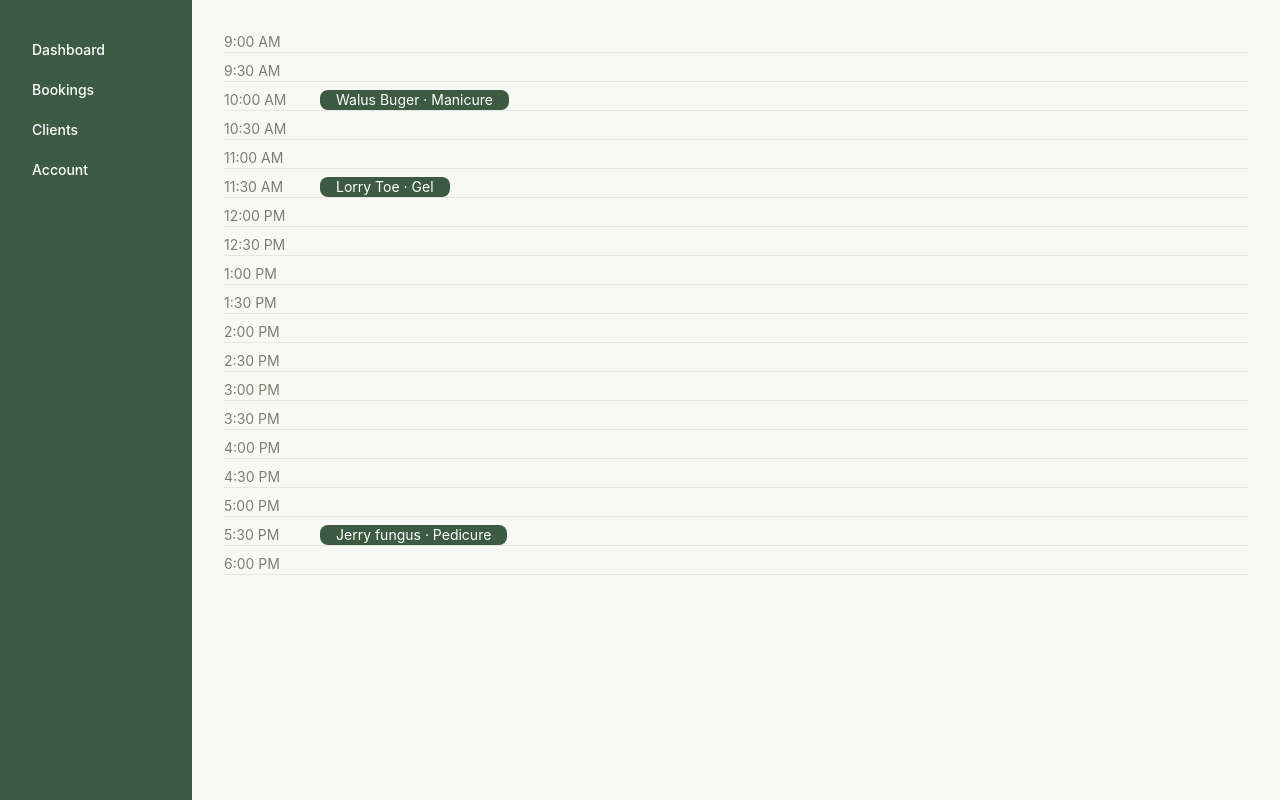
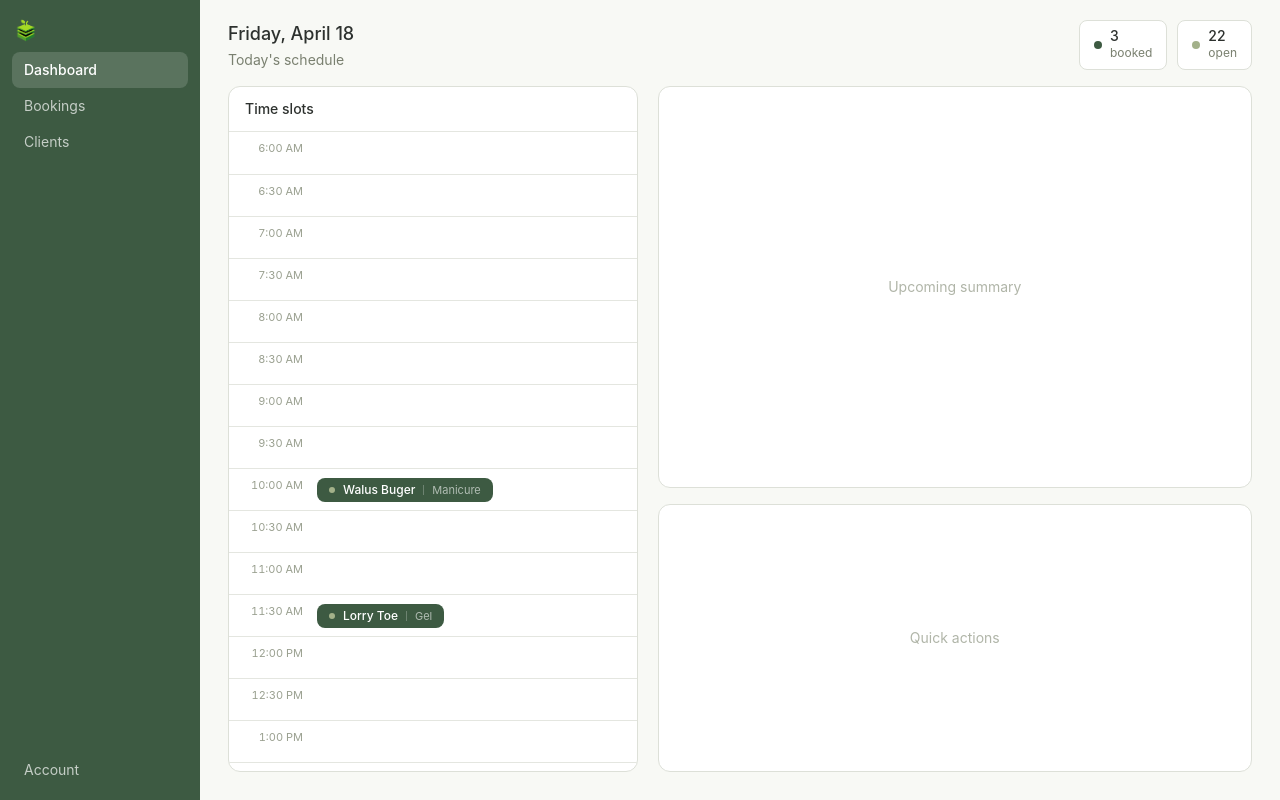
Before and after one commit to BreckynDev/OpenSlot, a React (Vite) app in the folder frontend/: page /dashboard in a window 1280 px wide. Built offline with nearby package versions, Linux system fonts and the light colour scheme.

Commit message:
Dashboard Layout
*Upgraded Dashboard layout
*Fixed items-center typo on outer div inside Register and Login that was preventing vertical centering.
*Updated button layout in Register and Login

```diff
--- a/frontend/src/components/DashboardView.tsx
+++ b/frontend/src/components/DashboardView.tsx
@@ -1,5 +1,10 @@
-// Temp Variables
 const timeSlots = [
+  "6:00 AM",
+  "6:30 AM",
+  "7:00 AM",
+  "7:30 AM",
+  "8:00 AM",
+  "8:30 AM",
   "9:00 AM",
   "9:30 AM",
   "10:00 AM",
@@ -24,45 +29,116 @@ const timeSlots = [
 const appointments = [
   { time: "10:00 AM", client: "Walus Buger", service: "Manicure" },
   { time: "11:30 AM", client: "Lorry Toe", service: "Gel" },
-  { time: "5:30 PM", client: "Jerry fungus", service: "Pedicure" },
+  { time: "5:30 PM", client: "Jerry Fungus", service: "Pedicure" },
 ];
 
 const DashboardView = () => {
+  const bookedCount = appointments.length;
+  const openCount = timeSlots.length - bookedCount;
+
   return (
-    <div className="flex">
-      <div className="bg-[#3D5A42] h-screen p-5 pt-8 w-48 flex flex-col gap-1">
-        <button className="text-white font-medium text-sm text-left px-3 py-2 rounded-lg hover:bg-[#344e38] transition-colors">
+    <div className="flex h-screen overflow-hidden">
+      {/* Sidebar */}
+      <div className="bg-[#3D5A42] h-screen w-[200px] flex-shrink-0 flex flex-col p-3 pt-2">
+        <img
+          src="/src/assets/logo.png"
+          alt="OpenSlot logo"
+          className="h-7 w-7 mt-2"
+        />
+        <button className="text-white text-sm text-left px-3 py-2 mt-2 rounded-lg bg-white/15 font-medium flex items-center gap-2">
           Dashboard
         </button>
-        <button className="text-white font-medium text-sm text-left px-3 py-2 rounded-lg hover:bg-[#344e38] transition-colors">
+        <button className="text-white/70 text-sm text-left px-3 py-2 rounded-lg hover:bg-white/10 transition-colors flex items-center gap-2">
           Bookings
         </button>
-        <button className="text-white font-medium text-sm text-left px-3 py-2 rounded-lg hover:bg-[#344e38] transition-colors">
+        <button className="text-white/70 text-sm text-left px-3 py-2 rounded-lg hover:bg-white/10 transition-colors flex items-center gap-2">
           Clients
         </button>
-        <button className="text-white font-medium text-sm text-left px-3 py-2 rounded-lg hover:bg-[#344e38] transition-colors">
+        <button className="mt-auto text-white/70 text-sm text-left px-3 py-2 rounded-lg hover:bg-white/10 transition-colors flex items-center gap-2">
           Account
         </button>
       </div>
-      <div className="min-h-screen bg-[#F8F9F5] flex-1 p-8">
+
+      {/* Main */}
+      <div className="flex-1 bg-[#F8F9F5] flex flex-col overflow-hidden min-w-0">
+        {/* Top bar */}
+        <div className="flex items-center justify-between px-7 pt-5 pb-4 flex-shrink-0">
+          <div>
+            <h1 className="text-[#2D312E] font-medium text-lg">
+              Friday, April 18
+            </h1>
+            <p className="text-[#7a8070] text-sm mt-0.5">Today's schedule</p>
+          </div>
+          <div className="flex gap-2.5">
+            <div className="bg-white border border-[#dde0d8] rounded-lg px-3.5 py-2 flex items-center gap-2">
+              <div className="w-2 h-2 rounded-full bg-[#3D5A42]" />
+              <div>
+                <p className="text-[#2D312E] font-medium text-sm leading-none">
+                  {bookedCount}
+                </p>
+                <p className="text-[#7a8070] text-xs mt-0.5">booked</p>
+              </div>
+            </div>
+            <div className="bg-white border border-[#dde0d8] rounded-lg px-3.5 py-2 flex items-center gap-2">
+              <div className="w-2 h-2 rounded-full bg-[#A3B18A]" />
+              <div>
+                <p className="text-[#2D312E] font-medium text-sm leading-none">
+                  {openCount}
+                </p>
+                <p className="text-[#7a8070] text-xs mt-0.5">open</p>
+              </div>
+            </div>
+          </div>
+        </div>
+
+        {/* Content area */}
+        <div className="flex-1 flex overflow-hidden px-7 pb-7 gap-5 min-w-0">
+          {/* Schedule panel — 2/5 width, scrollable */}
+          <div className="w-2/5 flex-shrink-0 bg-white border border-[#dde0d8] rounded-xl flex flex-col overflow-hidden">
+            <div className="px-4 py-3 border-b border-[#e4e6e0] text-sm font-medium text-[#2D312E] flex-shrink-0">
+              Time slots
+            </div>
+            <div className="overflow-y-auto flex-1 scrollbar-thin">
               {timeSlots.map((slot) => {
                 const appointment = appointments.find((a) => a.time === slot);
                 return (
                   <div
                     key={slot}
-              className="flex gap-4 mb-2 border-b border-[#e4e6e0]"
+                    className="flex items-start gap-3.5 min-h-[42px] border-t border-[#e4e6e0] first:border-t-0 px-4 pt-1.5 pb-1"
                   >
-              <div className="w-20 text-sm text-[#7a8070]">{slot}</div>
-              {appointment ? (
-                <div className=" bg-[#3D5A42] text-white text-sm px-4 py-.5 rounded-lg">
-                  {appointment.client} · {appointment.service}
+                    <div className="w-[58px] text-[11px] text-[#9aa090] text-right pt-0.5 flex-shrink-0 tabular-nums">
+                      {slot}
                     </div>
-              ) : (
-                <div className="flex-1"></div>
+                    <div>
+                      {appointment && (
+                        <div className="bg-[#3D5A42] text-white rounded-lg px-3 py-1 inline-flex items-center gap-2">
+                          <div className="w-1.5 h-1.5 rounded-full bg-[#A3B18A] flex-shrink-0" />
+                          <span className="text-xs font-medium">
+                            {appointment.client}
+                          </span>
+                          <div className="w-px h-2.5 bg-white/25 flex-shrink-0" />
+                          <span className="text-[11px] text-white/60">
+                            {appointment.service}
+                          </span>
+                        </div>
                       )}
+                    </div>
                   </div>
                 );
               })}
+            </div>
+          </div>
+
+          {/* Right panel — placeholder for future content */}
+          <div className="flex-1 min-w-0 flex flex-col gap-4">
+            <div className="flex-[1.2] bg-white border border-[#dde0d8] rounded-xl flex items-center justify-center">
+              <span className="text-sm text-[#b0b5a8]">Upcoming summary</span>
+            </div>
+            <div className="flex-[0.8] bg-white border border-[#dde0d8] rounded-xl flex items-center justify-center">
+              <span className="text-sm text-[#b0b5a8]">Quick actions</span>
+            </div>
+          </div>
+        </div>
       </div>
     </div>
   );
--- a/frontend/src/components/LoginForm.tsx
+++ b/frontend/src/components/LoginForm.tsx
@@ -6,12 +6,19 @@ const LoginForm = () => {
   const navigate = useNavigate();
 
   return (
-    <div className="min-h-screen bg-[#F8F9F5] flex item-center justify-center p-4">
+    <div className="min-h-screen bg-[#F8F9F5] flex items-center justify-center p-4">
       <div className="w-[420px] max-w-full bg-white border border-[#e4e6e0] rounded-2xl p-8 font-sans">
-        <span className="text-[#2D312E] font-medium text-[15px]">
-          Register Business
-        </span>
-        <div className="mb-4">
+        <img
+          src="/src/assets/logo.png"
+          alt="OpenSlot logo"
+          className="h-7 w-auto"
+        />
+        <span className="text-[#2D312E] font-medium text-[15px]">OpenSlot</span>
+        <span className="text-[#2D312E] font-medium text-[15px]">Login</span>
+        <p className="text-[#2D312E] font-medium text-[12px]">
+          Owners Portal | Sign in to manage your bookings
+        </p>
+        <div className="mb-4 mt-4">
           <p className="block text-xs font-medium text-[#7a8070] mb-1.5 tracking-wide">
             Username
           </p>
@@ -36,7 +43,7 @@ const LoginForm = () => {
         <div className="flex item-center">
           <button
             onClick={() => navigate("/dashboard")}
-            className="flex item-center justify-center px-3 py-3 bg-[#3D5A42] rounded-xl text-sm font-medium text-white hover:bg-[#344e38] transition-colors disabled:opacity-40 disabled:cursor-not-allowed"
+            className="w-full flex item-center justify-center mb-4 px-3 py-3 bg-[#3D5A42] rounded-xl text-sm font-medium text-white hover:bg-[#344e38] transition-colors disabled:opacity-40 disabled:cursor-not-allowed"
           >
             Login
           </button>
@@ -44,7 +51,7 @@ const LoginForm = () => {
         <div className="flex item-center">
           <button
             onClick={() => navigate("/register")}
-            className="flex item-center justify-center px-3 py-3 bg-[#3D5A42] rounded-xl text-sm font-medium text-white hover:bg-[#344e38] transition-colors disabled:opacity-40 disabled:cursor-not-allowed"
+            className="w-full flex item-center justify-center mb-4 px-3 py-3 bg-[#3D5A42] rounded-xl text-sm font-medium text-white hover:bg-[#344e38] transition-colors disabled:opacity-40 disabled:cursor-not-allowed"
           >
             Create Account
           </button>
--- a/frontend/src/components/RegisterForm.tsx
+++ b/frontend/src/components/RegisterForm.tsx
@@ -4,12 +4,13 @@ const RegisterForm = () => {
   const navigate = useNavigate();
 
   return (
-    <div className="min-h-screen bg-[#F8F9F5] flex item-center justify-center p-4">
+    <div className="min-h-screen bg-[#F8F9F5] flex items-center justify-center p-4">
       <div className="w-[420px] max-w-full bg-white border border-[#e4e6e0] rounded-2xl p-8 font-sans">
         <span className="text-[#2D312E] font-medium text-[15px]">
           Register Business
         </span>
-        <div className="mb-4">
+        <p className="text-[#2D312E] font-small text-[10px]">Owner Portal</p>
+        <div className="mb-4 mt-6">
           <p className="block text-xs font-medium text-[#7a8070] mb-1.5 tracking-wide">
             Username
           </p>
@@ -42,7 +43,7 @@ const RegisterForm = () => {
         <div className="flex item-center">
           <button
             onClick={() => navigate("/login")}
-            className="flex item-center justify-center px-3 py-3 bg-[#3D5A42] rounded-xl text-sm font-medium text-white hover:bg-[#344e38] transition-colors disabled:opacity-40 disabled:cursor-not-allowed"
+            className="w-full flex item-center justify-center mt-4 px-3 py-3 bg-[#3D5A42] rounded-xl text-sm font-medium text-white hover:bg-[#344e38] transition-colors disabled:opacity-40 disabled:cursor-not-allowed"
           >
             Create Account
           </button>
```
Also changed, not shown: frontend/src/components/CalendarView.tsx (+35 -25 lines), frontend/src/components/Cancellation.tsx (+24 -7 lines), frontend/src/components/Confirmation.tsx (+26 -8 lines). Lines whose indentation alone changed are shown as unchanged.
